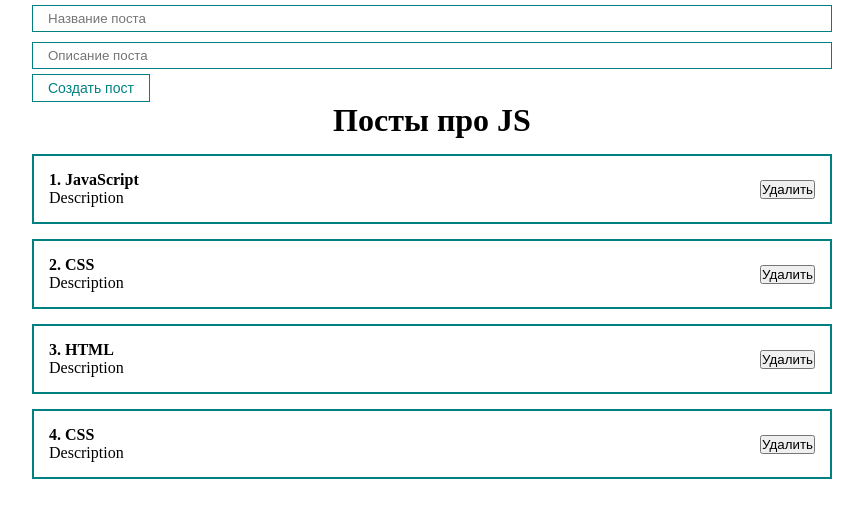
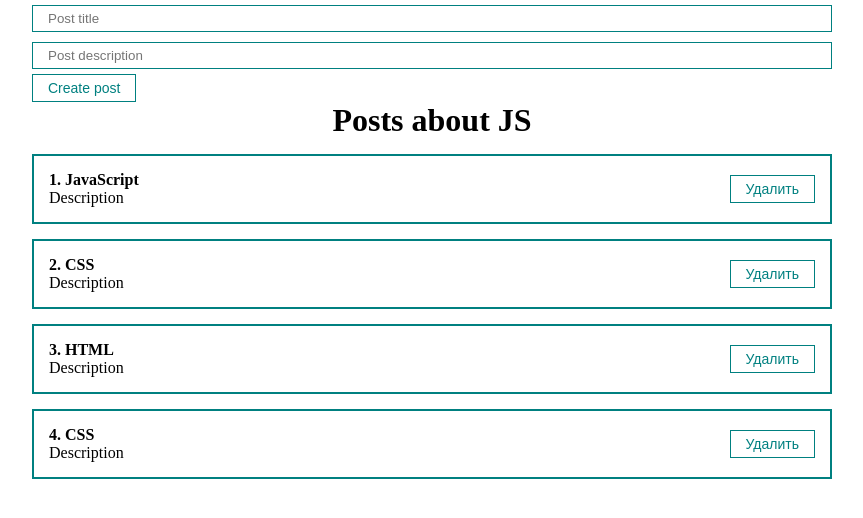
Before and after one commit to vv-meow-meow/react-fundamental, a React (Create React App) app: page / in a window 1280 px wide. Shown: the top 518 px of the page, without its empty margins (208-1071 px from the left). Built offline with nearby package versions, Linux system fonts and the light colour scheme.

Commit message:
Implement conditional rendering

```diff
--- a/src/App.js
+++ b/src/App.js
@@ -14,9 +14,20 @@ function App() {
     setPosts([...posts, newPost]);
   };
 
+  const removePost = (post) => {
+    setPosts(posts.filter(p => p.id !== post.id));
+  };
+
   return (<div className="App">
     <PostForm create={createPost}/>
-    <PostList posts={posts} title="Посты про JS"/>
+    {posts.length
+        ? <PostList
+            remove={removePost}
+            posts={posts}
+            title="Posts about JS"/>
+        : <h1 style={{textAlign: 'center'}}>
+          Posts not found
+        </h1>}
   </div>);
 }
 
--- a/src/components/PostForm.jsx
+++ b/src/components/PostForm.jsx
@@ -21,13 +21,13 @@ const PostForm = ({create}) => {
         value={post.title}
         onChange={(e) => setPost({...post, title: e.target.value})}
         type="text"
-        placeholder="Название поста"/>
+        placeholder="Post title"/>
     <MyInput
         value={post.body}
         onChange={(e) => setPost({...post, body: e.target.value})}
         type="text"
-        placeholder="Описание поста"/>
-    <MyButton onClick={addNewPost}>Создать пост</MyButton>
+        placeholder="Post description"/>
+    <MyButton onClick={addNewPost}>Create post</MyButton>
   </form>);
 };
 
--- a/src/components/PostItem.jsx
+++ b/src/components/PostItem.jsx
@@ -1,4 +1,5 @@
 import React from 'react';
+import MyButton from './UI/button/MyButton';
 
 // Use JetBrains "rsc" shortcut template to create components fast.
 const PostItem = (props) => {
@@ -10,7 +11,7 @@ const PostItem = (props) => {
       </div>
     </div>
     <div className="post__btns">
-      <button>Удалить</button>
+      <MyButton onClick={() => props.remove(props.post)}>Удалить</MyButton>
     </div>
   </div>);
 };
--- a/src/components/PostList.jsx
+++ b/src/components/PostList.jsx
@@ -1,13 +1,13 @@
 import React from 'react';
 import PostItem from './PostItem';
 
-const PostList = ({posts, title}) => {
+const PostList = ({posts, title, remove}) => {
   return (<div>
     <h1 style={{textAlign: 'center'}}>
       {title}
     </h1>
     {posts.map((post, index) => (
-        <PostItem number={index + 1} post={post} key={post.id}/>))}
+        <PostItem remove={remove} number={index + 1} post={post} key={post.id}/>))}
   </div>);
 };
 
```
